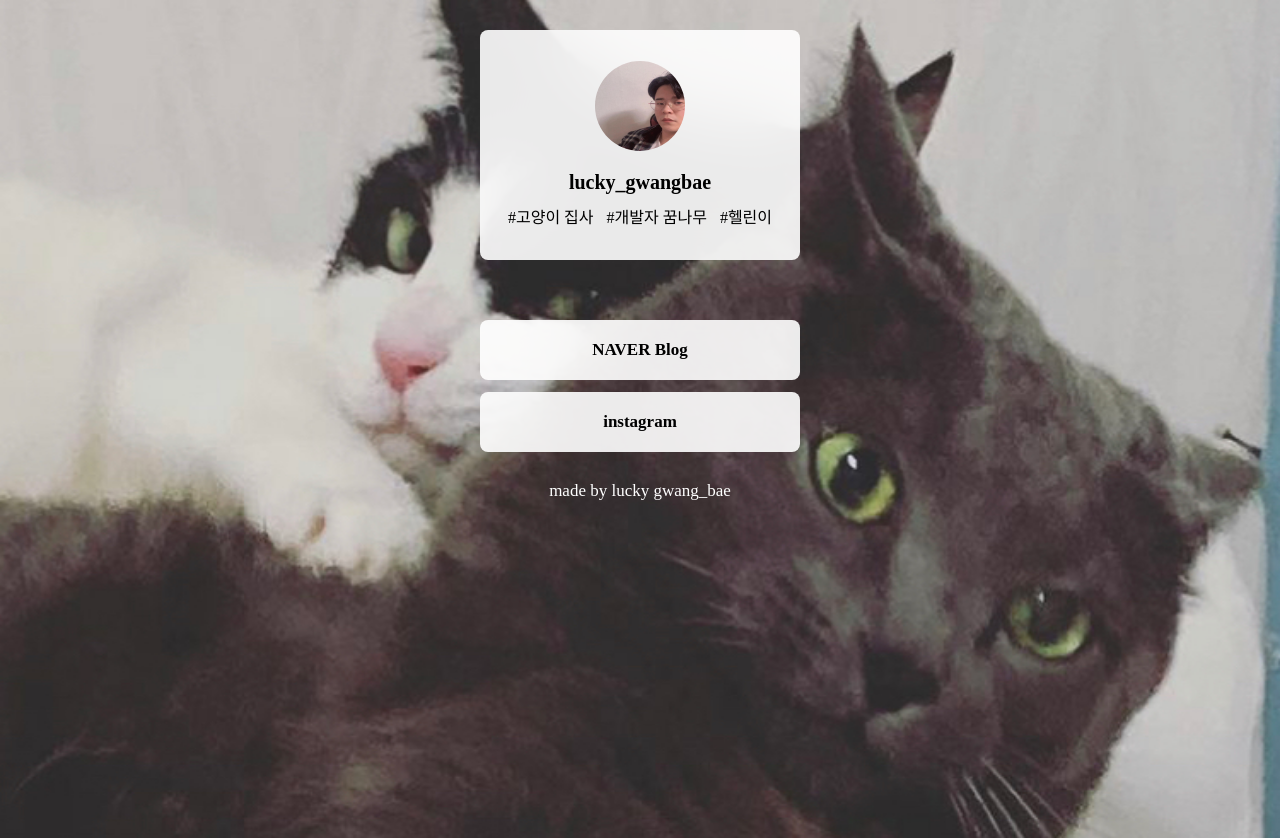
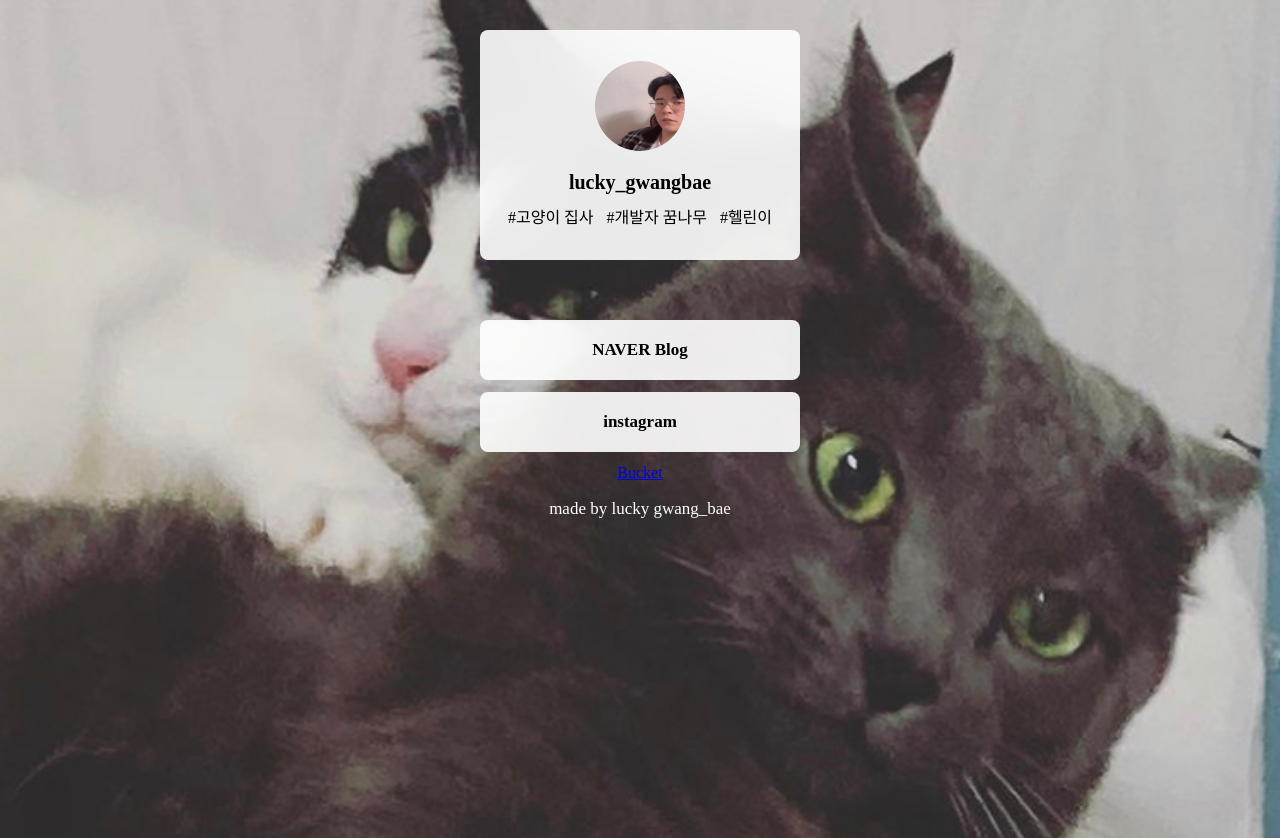
Before and after one commit to Konggwangbae/lucky_profile, a plain HTML site: page index.html in a window 1280 px wide. Drawn offline with Linux system fonts and the light colour scheme.

Commit message:
버킷
버킷리스트 추가

```diff
--- a/index.html
+++ b/index.html
@@ -7,7 +7,7 @@
     <meta property="og:title" content="lucky_gwangbae_profil" />
     <meta property="og:description" content="#gwangbae #개발자꿈나무 #lucky" />
     <meta property="og:image" content="me.jpeg" />
-    <title>gwangbae profile page</title>
+    <title>Gwangbae Profile page</title>
     <style>
       body {
         background-image: url('cat.jpeg');
@@ -115,6 +115,7 @@
         href="https://www.instagram.com/lucky_gwangbae/"
         >instagram</a
       >
+      <a target="_blank" href="https://konggwangbae.github.io/mypage/">Bucket</a>
       <p class="source">made by lucky gwang_bae</p>
     </div>
   </body>
```
